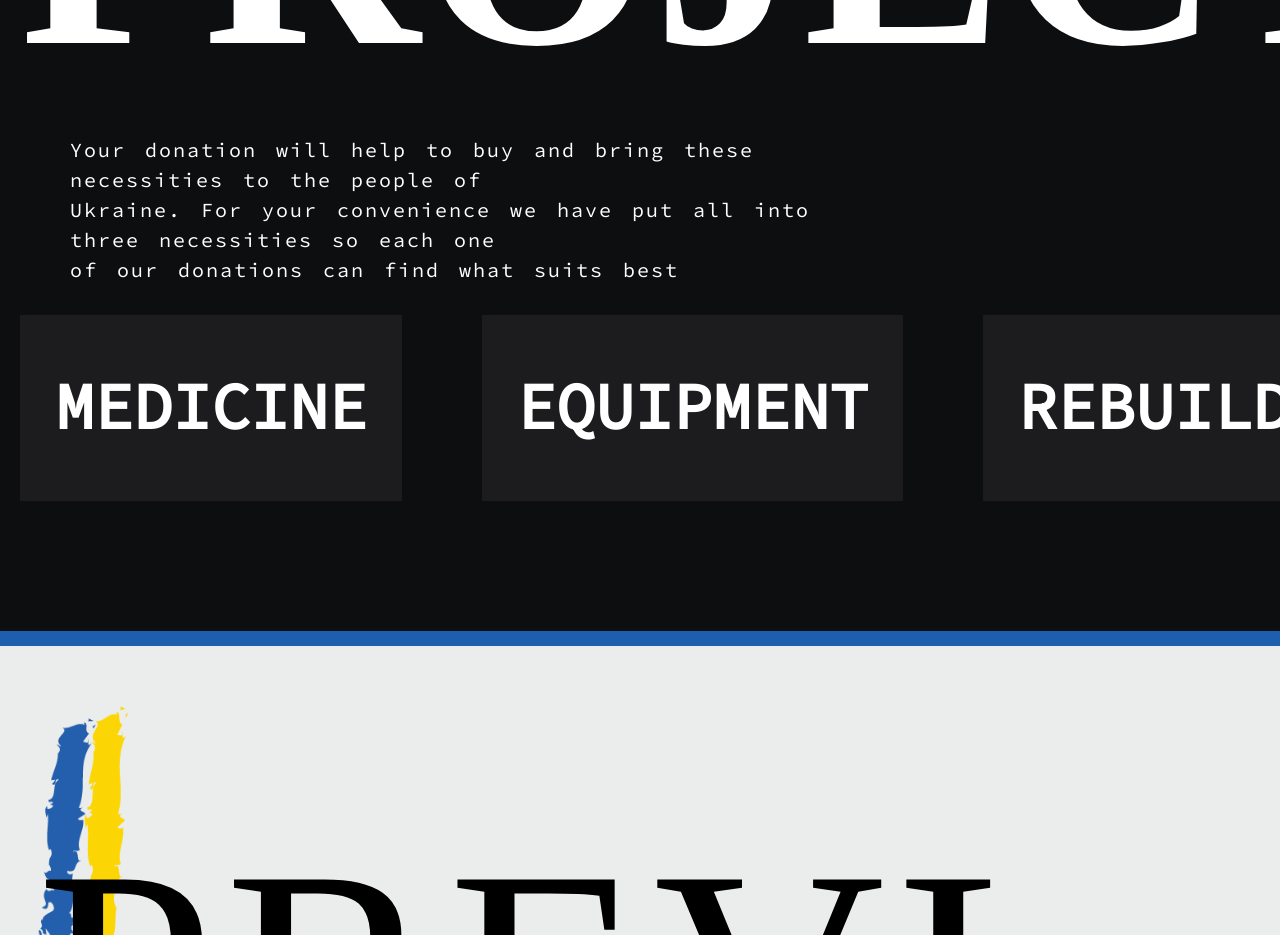
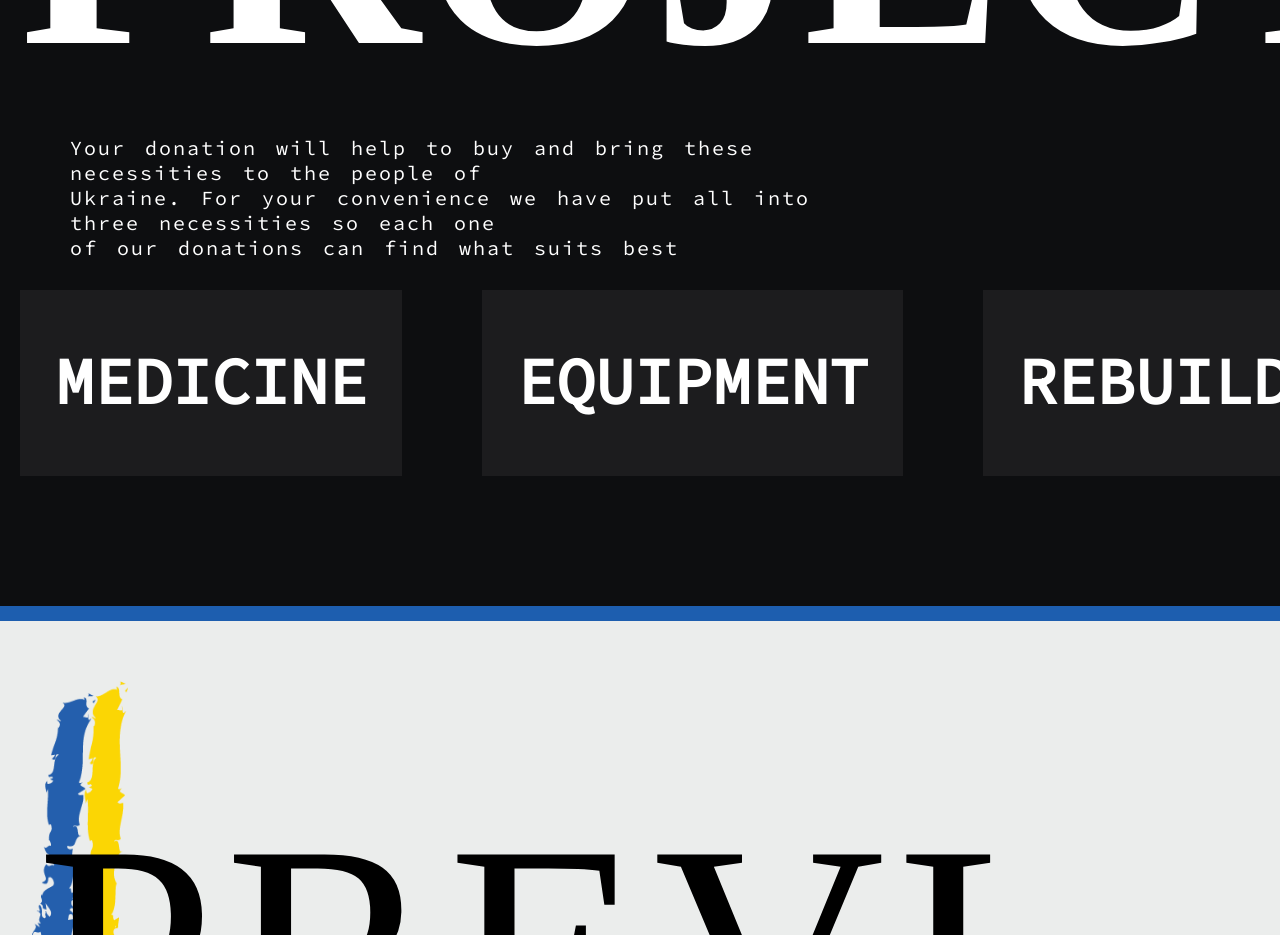
Before and after one commit to EriksOsis/Ukrain, a React (Create React App) app: page / in a window 1280 px wide. Shown: the part 1120-2055 px from the top of the page. Built offline with nearby package versions, Linux system fonts and the light colour scheme.

Commit message:
fixed lineheight for project section

```diff
--- a/src/components/ProjectSection/ProjectSection.css
+++ b/src/components/ProjectSection/ProjectSection.css
@@ -17,7 +17,7 @@
 
 .project-text {
     font-size: 20px;
-    line-height: 30px;
+    line-height: 25px;
     letter-spacing: 2px;
     word-spacing: 5px;
 }
```
